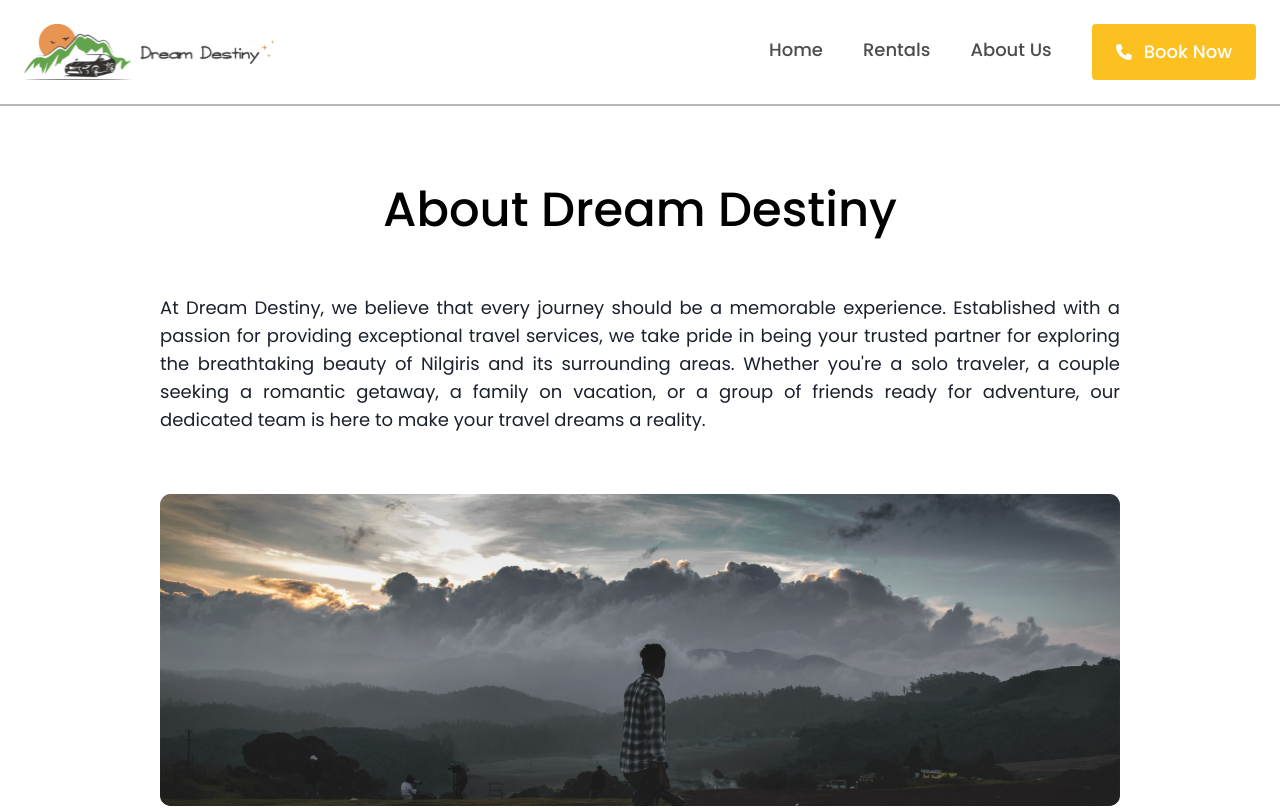
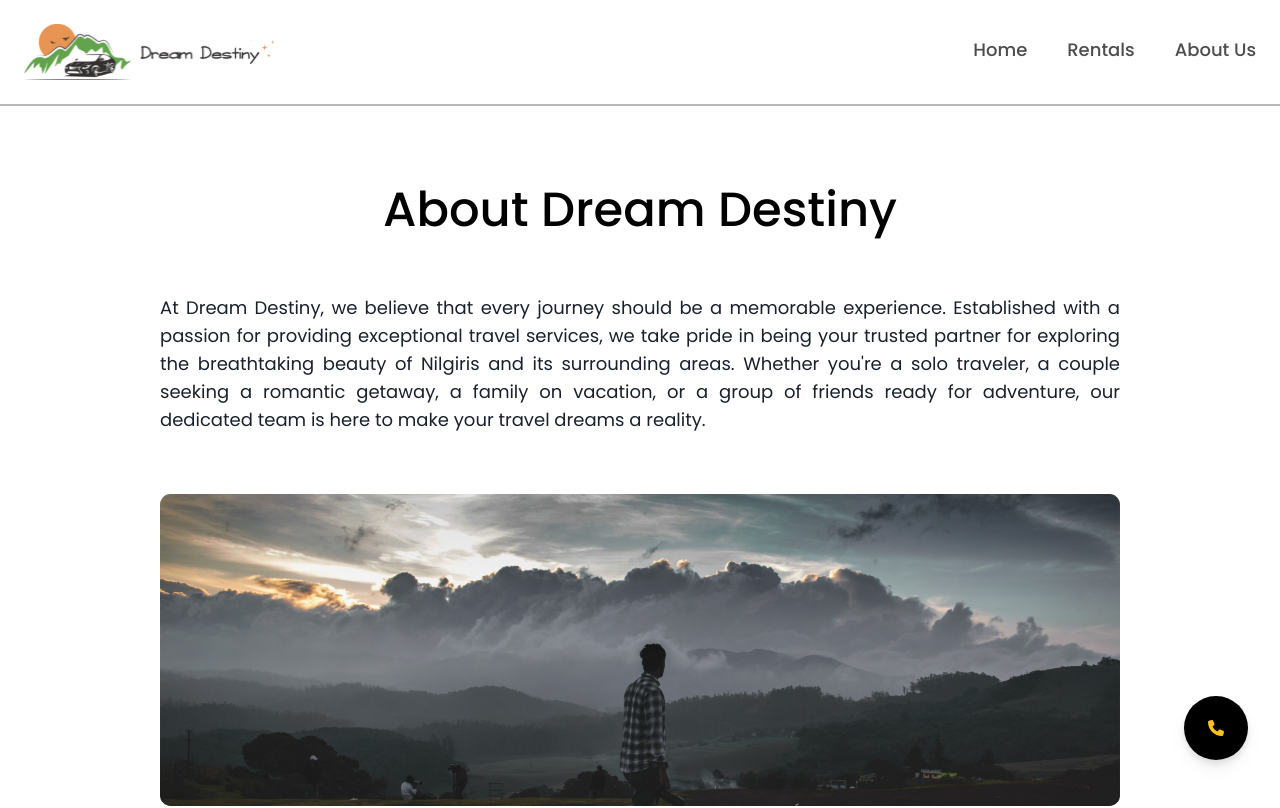
Before and after one commit to nammahari/dream, a React (Create React App) app: page /about in a window 1280 px wide. Shown: the top 808 px of the page. Built offline with nearby package versions, Linux system fonts and the light colour scheme.

Commit message:
Add contact button and update footer information

```diff
--- a/src/App.js
+++ b/src/App.js
@@ -22,7 +22,8 @@ function App(){
 
   return(
     isLoading ? <Load /> :
-      <Router>
+      <div>
+        <Router>
         <Nav />
         <Routes>
           <Route path="/" element={<Home />} />
@@ -32,6 +33,9 @@ function App(){
           <Route path="/booking" element={<Booking />} />
         </Routes>
       </Router>
+      <button onClick={() => window.open('tel:+917867995980')} title="Contact Sale"
+        class="fixed z-50 bottom-10 right-8 bg-black w-16 h-16 rounded-full drop-shadow-lg flex justify-center items-center text-white text-4xl hover:drop-shadow-2xl hover:animate-bounce duration-300"><svg xmlns="http://www.w3.org/2000/svg" width='16' height="16" viewBox="0 0 512 512"><path fill="#FCC120" d="M164.9 24.6c-7.7-18.6-28-28.5-47.4-23.2l-88 24C12.1 30.2 0 46 0 64C0 311.4 200.6 512 448 512c18 0 33.8-12.1 38.6-29.5l24-88c5.3-19.4-4.6-39.7-23.2-47.4l-96-40c-16.3-6.8-35.2-2.1-46.3 11.6L304.7 368C234.3 334.7 177.3 277.7 144 207.3L193.3 167c13.7-11.2 18.4-30 11.6-46.3l-40-96z"/></svg></button>
+      </div>
   );
 }
 
--- a/src/componets/booking/booknow.js
+++ b/src/componets/booking/booknow.js
@@ -119,11 +119,13 @@ function HeroBook() {
                                 >
                                     Book Now
                                 </button>
+
                             </div>
                         </div>
                     </div>
                 </div>
             </div>
+
         </div>
     )
 }
--- a/src/componets/footer/footer.js
+++ b/src/componets/footer/footer.js
@@ -14,8 +14,10 @@ const Footer = () => {
 </svg>
           </a>
           <a href='https://www.facebook.com/dreamdestinycabs' target="_blank" rel="noopener noreferrer"><svg xmlns="http://www.w3.org/2000/svg" width="24" height="24" viewBox="0 0 24 24" className="fill-current"><path d="M9 8h-3v4h3v12h5v-12h3.642l.358-4h-4v-1.667c0-.955.192-1.333 1.115-1.333h2.885v-5h-3.808c-3.596 0-5.192 1.583-5.192 4.615v3.385z"></path></svg></a>
+          <a href='mailto:info@dreamdestiny.cab?cc=dreamdestiny2024@gmail.com' target="_blank" rel="noopener noreferrer"><svg xmlns="http://www.w3.org/2000/svg" height="24" width="24" viewBox="0 0 512 512"><path fill="#000000" d="M48 64C21.5 64 0 85.5 0 112c0 15.1 7.1 29.3 19.2 38.4L236.8 313.6c11.4 8.5 27 8.5 38.4 0L492.8 150.4c12.1-9.1 19.2-23.3 19.2-38.4c0-26.5-21.5-48-48-48H48zM0 176V384c0 35.3 28.7 64 64 64H448c35.3 0 64-28.7 64-64V176L294.4 339.2c-22.8 17.1-54 17.1-76.8 0L0 176z"/></svg></a>
         </nav>
-        <p className="font-display px-[5rem] lg:px-[10rem] text-[10px] text-center md:text-[12px] lg:text-lg">24,Vishalakshi complex,Upper Bazar,Ooty - 643001</p><br></br>
+        <p className="font-display px-[5rem] lg:px-[10rem] text-[10px] text-center md:text-[12px] lg:text-lg">Mail : dreamdestiny2024@gmail.com</p>
+        <p className="font-display px-[5rem] lg:px-[10rem] text-[10px] text-center md:text-[12px] lg:text-lg">Address : 24,Vishalakshi complex,Upper Bazar,Ooty - 643001</p><br></br>
        <div className="flex justify-center text-[10px]"> <p>Copyright © 2023 - All right reserved</p></div>
       </footer>
     )};
--- a/src/componets/home/home.js
+++ b/src/componets/home/home.js
@@ -19,13 +19,13 @@ function Home() {
           <img src={Coverm} className="w-full max-h-800 md:hidden" alt="Mobile Cover" />
           <img src={Cover} className="w-full hidden md:block" alt="Desktop Cover" />
         </div>
-        <div className='px-10 pb-10 md:mt-[-4rem] mt-[-10rem]'>
+        <div className='relative z-10 px-10 pb-10 md:mt-[-4rem] mt-[-10rem]'>
           <HeroBook />
         </div>
       </header>
       <main>
 
-        <div class='content'>
+        <div class='content' className='relative z-10'>
           <Popular />
           <Why />
           <Gal />
@@ -33,6 +33,7 @@ function Home() {
           <Footer />
         </div>
       </main>
+
     </body>
 
   );
--- a/src/componets/navbar/navbar.js
+++ b/src/componets/navbar/navbar.js
@@ -1,6 +1,5 @@
 import React from 'react';
 import Logo from '../../assest/logo.svg';
-import Button from '../../button/button';
 import { useState } from 'react';
 
 function Nav() {
@@ -45,14 +44,6 @@ function Nav() {
             </a>
           </li>
         ))}
-        <button onClick={() => window.open('tel:+917867995980')}
-          className="foucs-outline-none bg-[#FCC120] text-white text-lg font-display font-medium px-6 py-3 rounded md:ml-10 hover:bg-[#49AA41] outline-offset-none ring-none md:text-lg"
-        >
-          <div className='flex justify-center flex-row gap-3 items-center '>
-          <svg xmlns="http://www.w3.org/2000/svg" height="16" width="16" viewBox="0 0 512 512"><path fill="#ffffff" d="M164.9 24.6c-7.7-18.6-28-28.5-47.4-23.2l-88 24C12.1 30.2 0 46 0 64C0 311.4 200.6 512 448 512c18 0 33.8-12.1 38.6-29.5l24-88c5.3-19.4-4.6-39.7-23.2-47.4l-96-40c-16.3-6.8-35.2-2.1-46.3 11.6L304.7 368C234.3 334.7 177.3 277.7 144 207.3L193.3 167c13.7-11.2 18.4-30 11.6-46.3l-40-96z"/></svg>
-          <p>Book Now</p>
-          </div>
-        </button>
       </ul>
     </nav>
   );
```
